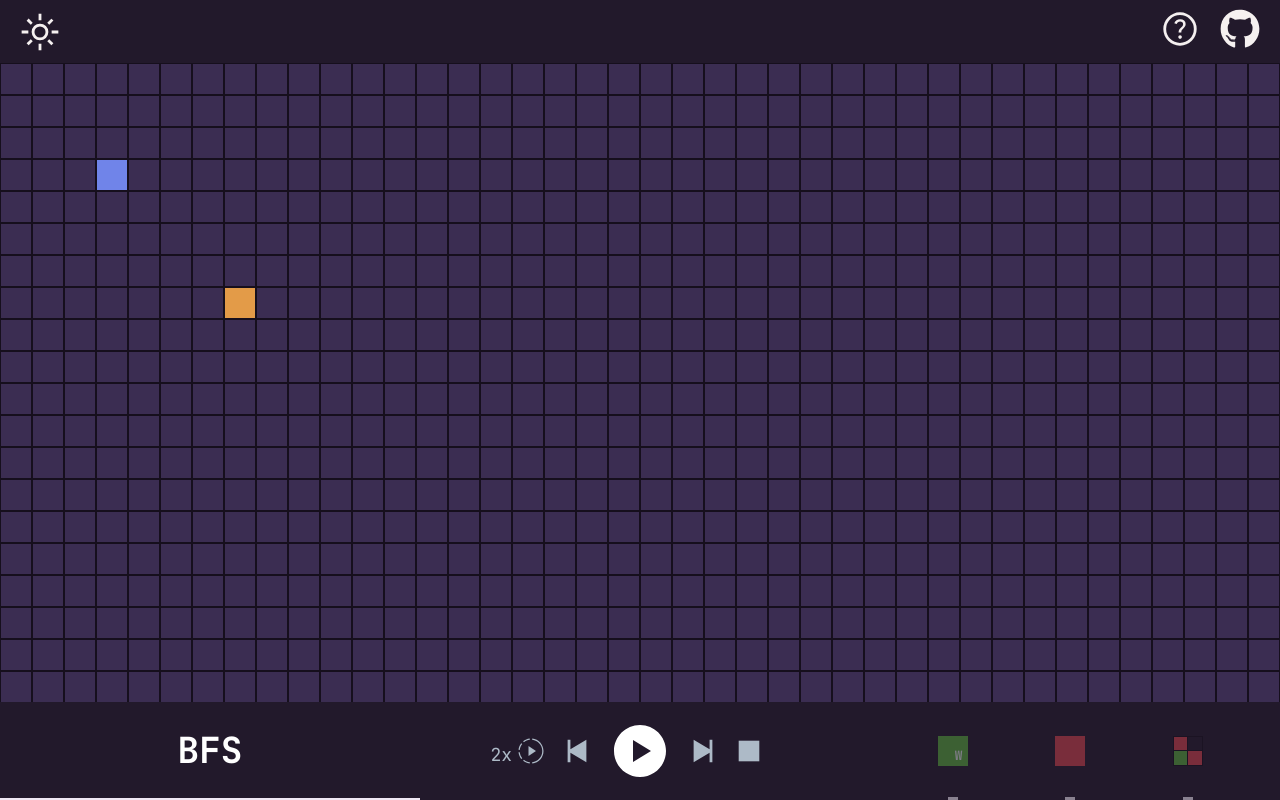
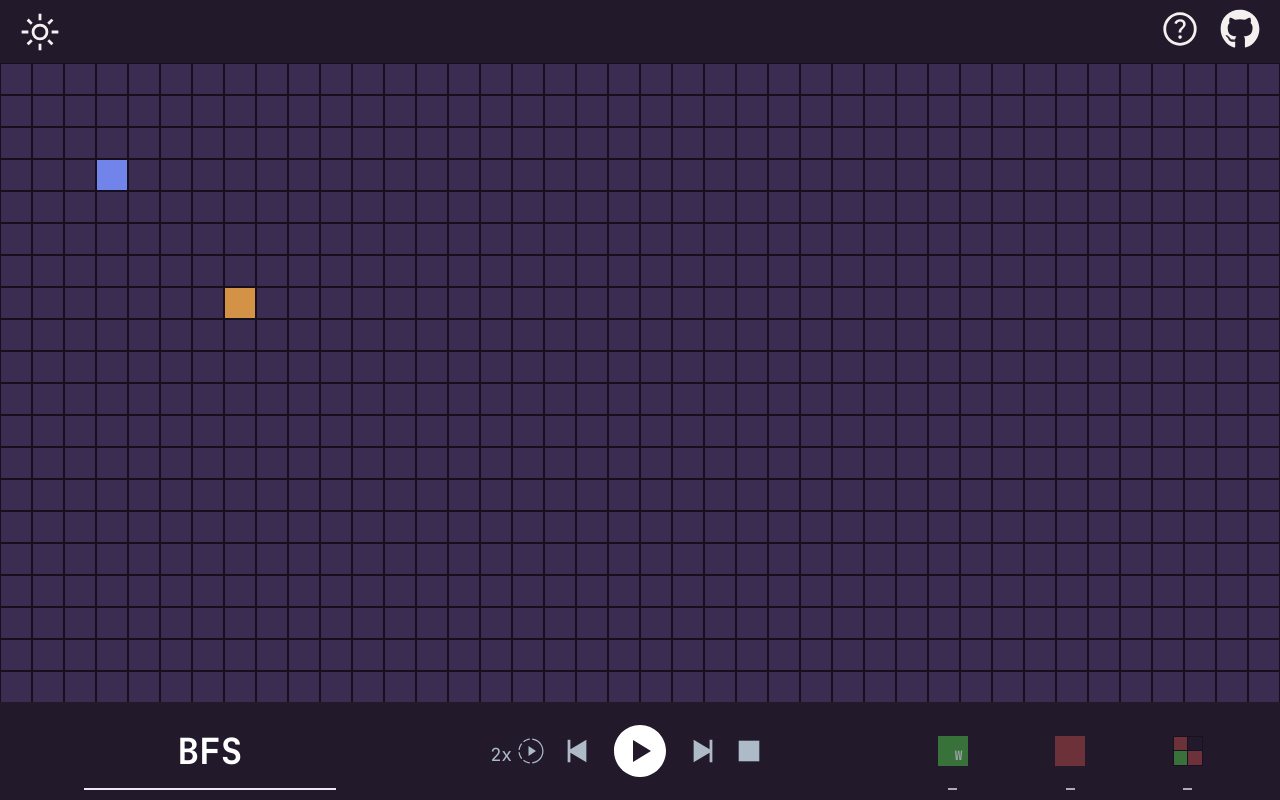
Before and after one commit to baterson/pathfinding-visualizer, a SvelteKit app: page / in a window 1280 px wide. Built offline with nearby package versions, Linux system fonts and the light colour scheme.

Commit message:
update colors, update layout

```diff
--- a/src/app.css
+++ b/src/app.css
@@ -141,17 +141,24 @@
 
 	--bg-start: #7084E9;
 
-    --bg-end: #E39B48;
+    /* --bg-end: #E39B48; */
+    --bg-end: #D39246;
 
-	--bg-visited: #4D368F;
+	/* --bg-visited: #4D368F; */
+	--bg-visited: #48368F;
 
-	--bg-path: #5568CD;
+	/* --bg-path: #5568CD; */
+	--bg-path: #5C71DA;
 
-    --bg-wall: #D0424B;
+    /* --bg-wall: #D0424B; */
+    --bg-wall: #8E3C41;
 
-    --bg-weight-1: #2A943B;
+    --bg-weight-1: #3B7945;
+    --bg-weight-2: #449743;
+    --bg-weight-3: #4DAC4B;
+    /* --bg-weight-1: #2A943B;
     --bg-weight-2: #56A73B;
-    --bg-weight-3: #74C358;
+    --bg-weight-3: #74C358; */
 
     --bg-weight-tool: var(--bg-weight-2);
 	--bg-wall-tool: var(--bg-wall);
--- a/src/lib/Components/AlgoSelect.svelte
+++ b/src/lib/Components/AlgoSelect.svelte
@@ -6,6 +6,7 @@
 	import { layout } from '$lib/stores/layout';
 	import { player } from '$lib/stores/player';
 	import { grid } from '$lib/stores/grid';
+	import Border from './Border.svelte';
 
 	let isOpen = false;
 
@@ -19,23 +20,30 @@
 		player.reset();
 		grid.reset($layout.screen);
 	};
+
+	// <div class="current">
+	// 	{displayNames[$selectedAlgorithm]}
+	// </div>
 </script>
 
+<Border>
 	<div class="wrapper" on:pointerdown={setIsOpen}>
-	<div class="current">
 		{displayNames[$selectedAlgorithm]}
-	</div>
 
 		{#if isOpen}
 			<ul use:pointerOutside={{ cb: setIsOpen }}>
 				{#each Object.entries(displayNames) as [key, displayName]}
-				<li class:selected={$selectedAlgorithm === key} on:pointerdown={() => selectAlgorithm(key)}>
+					<li
+						class:selected={$selectedAlgorithm === key}
+						on:pointerdown={() => selectAlgorithm(key)}
+					>
 						{displayName}
 					</li>
 				{/each}
 			</ul>
 		{/if}
 	</div>
+</Border>
 
 <style>
 	.wrapper {
@@ -49,8 +57,11 @@
 		font-size: 24px;
 		color: white;
 		position: relative;
+		font-weight: bold;
+	}
+
+	.current {
 		border-bottom: 2px solid var(--bg-tool-border);
-		font-weight: bold;
 	}
 
 	ul {
--- /dev/null
+++ b/src/lib/Components/Border.svelte
@@ -0,0 +1,20 @@
+<div class="wrapper">
+	<slot />
+	<div class="border"></div>
+</div>
+
+<style>
+	.wrapper {
+		position: relative;
+	}
+
+	.border {
+		position: absolute;
+		transition: 0.5s cubic-bezier(0.075, 0.82, 0.165, 1);
+		background-color: var(--bg-tool-border);
+		height: 2px;
+		left: 20%;
+		width: 60%;
+		bottom: 10px;
+	}
+</style>
--- a/src/lib/Components/Tools/Tool.svelte
+++ b/src/lib/Components/Tools/Tool.svelte
@@ -25,16 +25,16 @@
 		align-items: center;
 		justify-content: center;
 		position: relative;
-		opacity: 0.5;
+		opacity: 0.7;
 	}
 
 	.border {
 		position: absolute;
 		transition: 0.5s cubic-bezier(0.075, 0.82, 0.165, 1);
 		background-color: var(--bg-tool-border);
-		height: 3px;
-		width: 10px;
-		bottom: 0;
+		height: 2px;
+		width: 30%;
+		bottom: 10px;
 	}
 
 	.border.selected {
```
Lines whose indentation alone changed are shown as unchanged.
